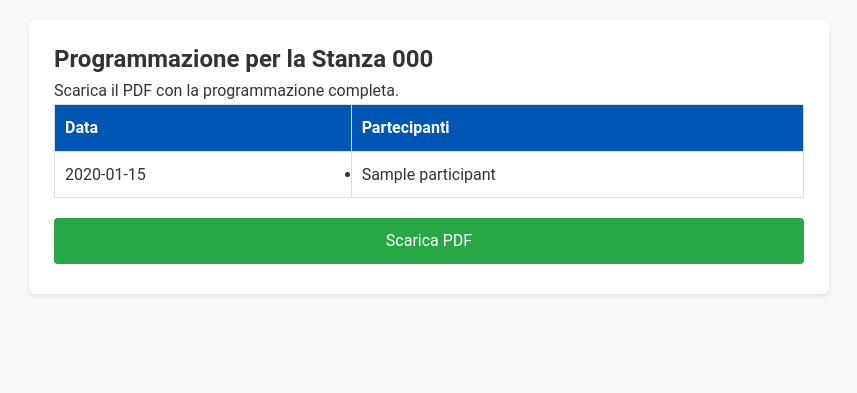
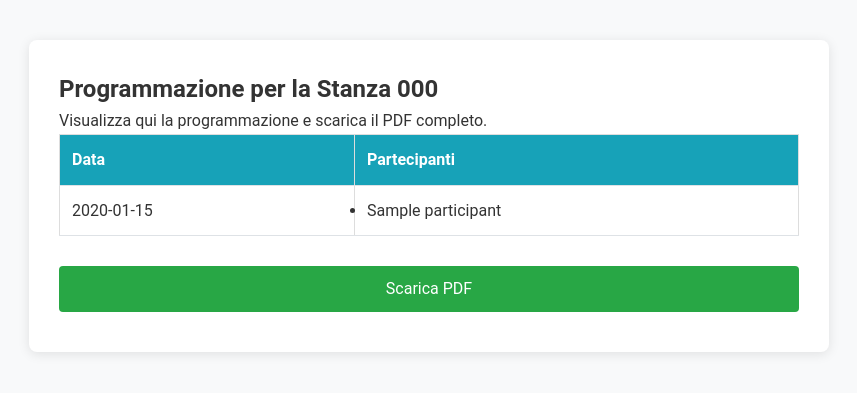
Before and after one commit to dj-aka/ProgrammateInterrogazioni, a Flask app: template templates/schedule.html in a window 1280 px wide. Shown: the top 393 px of the page, without its empty margins (211-1068 px from the left). Run offline with Flask 3, Linux system fonts and the light colour scheme; the template is opened without the code that fills it: most values are stand-ins (such as "Sample title", 1, 10 or a date in 2020).

Commit message:
lista pertecipanti creator room

```diff
--- a/main.py
+++ b/main.py
@@ -22,13 +22,13 @@
 @app.template_filter('day_of_week')
 def day_of_week(date_str):
     mapping = {
-        'Monday': 'Lunedì',
-        'Tuesday': 'Martedì',
-        'Wednesday': 'Mercoledì',
-        'Thursday': 'Giovedì',
-        'Friday': 'Venerdì',
-        'Saturday': 'Sabato',
-        'Sunday': 'Domenica'
+        'Monday': 'LUNEDÌ',
+        'Tuesday': 'MARTEDÌ',
+        'Wednesday': 'MERCOLEDÌ',
+        'Thursday': 'GIOVEDÌ',
+        'Friday': 'VENERDÌ',
+        'Saturday': 'SABATO',
+        'Sunday': 'DOMENICA'
     }
     try:
         dt = datetime.strptime(date_str, '%Y-%m-%d')
@@ -40,7 +40,7 @@
 def format_date_pref(date_str):
     try:
         dt = datetime.strptime(date_str, '%Y-%m-%d')
-        mapping = {
+        day_mapping = {
             'Monday': 'LUNEDÌ',
             'Tuesday': 'MARTEDÌ',
             'Wednesday': 'MERCOLEDÌ',
@@ -49,8 +49,23 @@
             'Saturday': 'SABATO',
             'Sunday': 'DOMENICA'
         }
-        day_name = mapping.get(dt.strftime('%A'), dt.strftime('%A').upper())
-        return f"{day_name} {dt.day} {dt.strftime('%B').lower()}"
+        month_mapping = {
+            'January': 'gennaio',
+            'February': 'febbraio',
+            'March': 'marzo',
+            'April': 'aprile',
+            'May': 'maggio',
+            'June': 'giugno',
+            'July': 'luglio',
+            'August': 'agosto',
+            'September': 'settembre',
+            'October': 'ottobre',
+            'November': 'novembre',
+            'December': 'dicembre'
+        }
+        day_name = day_mapping.get(dt.strftime('%A'), dt.strftime('%A').upper())
+        month_name = month_mapping.get(dt.strftime('%B'), dt.strftime('%B').lower())
+        return f"{day_name} {dt.day} {month_name}"
     except Exception:
         return date_str
 
--- a/templates/room_creator.html
+++ b/templates/room_creator.html
@@ -38,6 +38,6 @@
   </div>
   <hr>
   <h3 class="section">Partecipanti</h3>
-  {{ participants_list(room_code) }}
+  {{ participants_list(room_code, "waiting") }}
 </div>
 {% endblock %}
--- a/templates/schedule.html
+++ b/templates/schedule.html
@@ -1,9 +1,43 @@
 {% extends "layout.html" %}
 {% block title %}Programmazione - Stanza {{ room_code }}{% endblock %}
+{% block extra_head %}
+  <style>
+    .form-container {
+      max-width: 800px;
+      margin: 20px auto;
+      background: #fff;
+      padding: 30px;
+      border-radius: 8px;
+      box-shadow: 0 2px 12px rgba(0,0,0,0.1);
+    }
+    .schedule-table {
+      width: 100%;
+      margin-bottom: 20px;
+      border-collapse: collapse;
+    }
+    .schedule-table th,
+    .schedule-table td {
+      padding: 12px;
+      text-align: left;
+      border-bottom: 1px solid #dee2e6;
+    }
+    .schedule-table thead th {
+      background-color: #17a2b8;
+      font-weight: 600;
+    }
+    .schedule-table tbody tr:hover {
+      background-color: #f1f1f1;
+    }
+    .button-group a {
+      margin-top: 10px;
+    }
+  </style>
+{% endblock %}
 {% block content %}
 <div class="form-container">
-  <h2>Programmazione per la Stanza {{ room_code }}</h2>
-  <p class="text-muted">Scarica il PDF con la programmazione completa.</p>
+  <h2 class="mb-3">Programmazione per la Stanza {{ room_code }}</h2>
+  <p class="text-muted mb-4">Visualizza qui la programmazione e scarica il PDF completo.</p>
+  <div class="table-responsive">
     <table class="schedule-table">
       <thead>
         <tr>
@@ -17,19 +51,20 @@
           <td>{{ date|format_date_pref }}</td>
           <td>
             {% if participants %}
-          <ul>
+            <ul class="list-unstyled mb-0">
               {% for name in participants %}
               <li>{{ name }}</li>
               {% endfor %}
             </ul>
             {% else %}
-          Nessun partecipante assegnato
+            <em>Nessun partecipante assegnato</em>
             {% endif %}
           </td>
         </tr>
         {% endfor %}
       </tbody>
     </table>
+  </div>
   <div class="button-group">
     <a href="{{ url_for('downloadpdf', room_code=room_code) }}" class="btn btn-success btn-block">Scarica PDF</a>
     {% if session.get('role') == 'creator' %}
```
Also changed, not shown: templates/room_participant.html (+21 -10 lines). Lines whose indentation alone changed are shown as unchanged.
